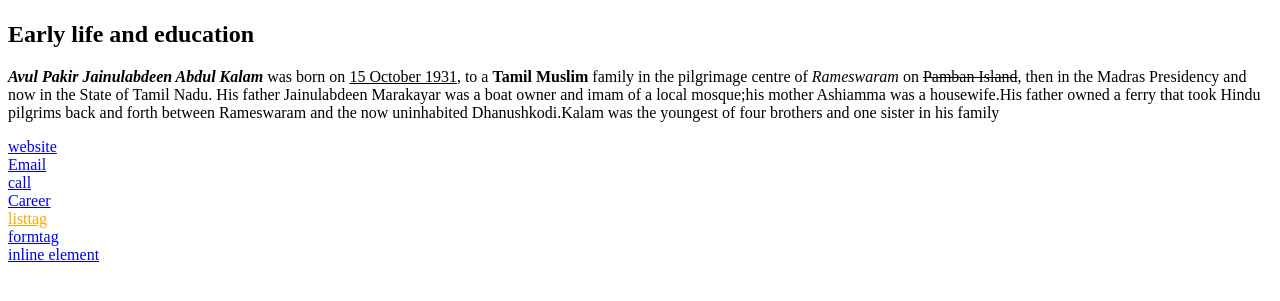
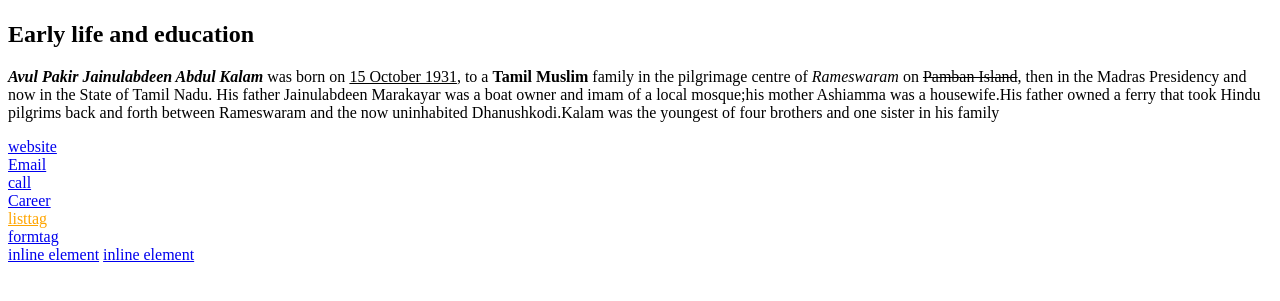
Before and after one commit to nchandan206/web, a plain HTML site: page 5th july/1stday.html in a window 1280 px wide. Shown: the part 271-572 px from the top of the page. Drawn offline with Linux system fonts and the light colour scheme.

Commit message:
Update 1stday.html

```diff
--- a/5th july/1stday.html
+++ b/5th july/1stday.html
@@ -40,6 +40,7 @@
     <a href="/firstday/form.html" target="_blank">formtag</a>
     <br>
     <a href="/firstday/inline.html">inline element</a>
+    <a href="/firstday/inline.html">inline element</a>
 
 
 </body>
```
